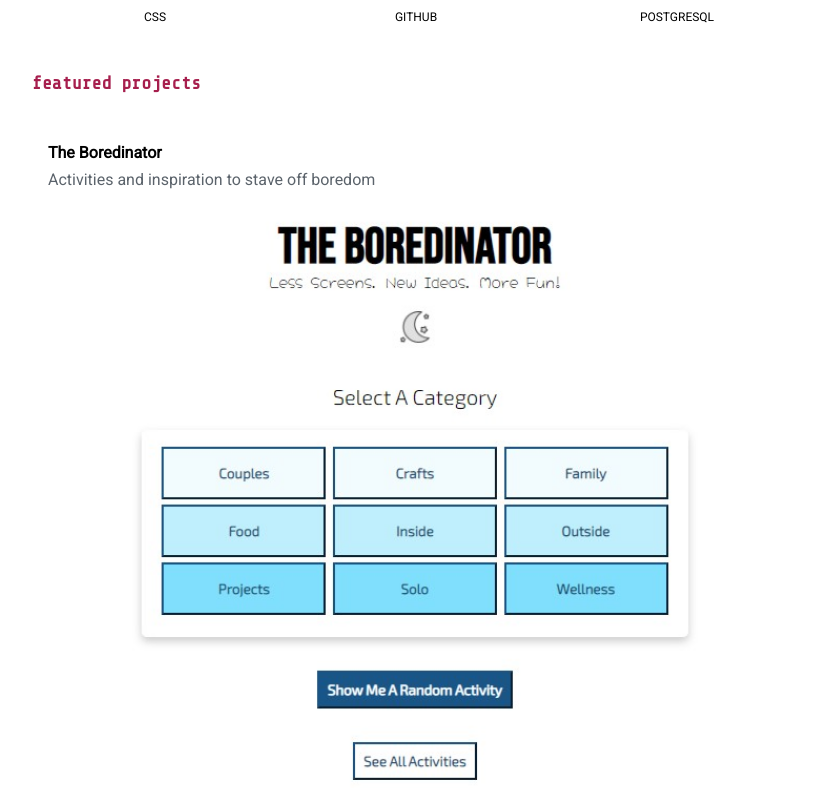
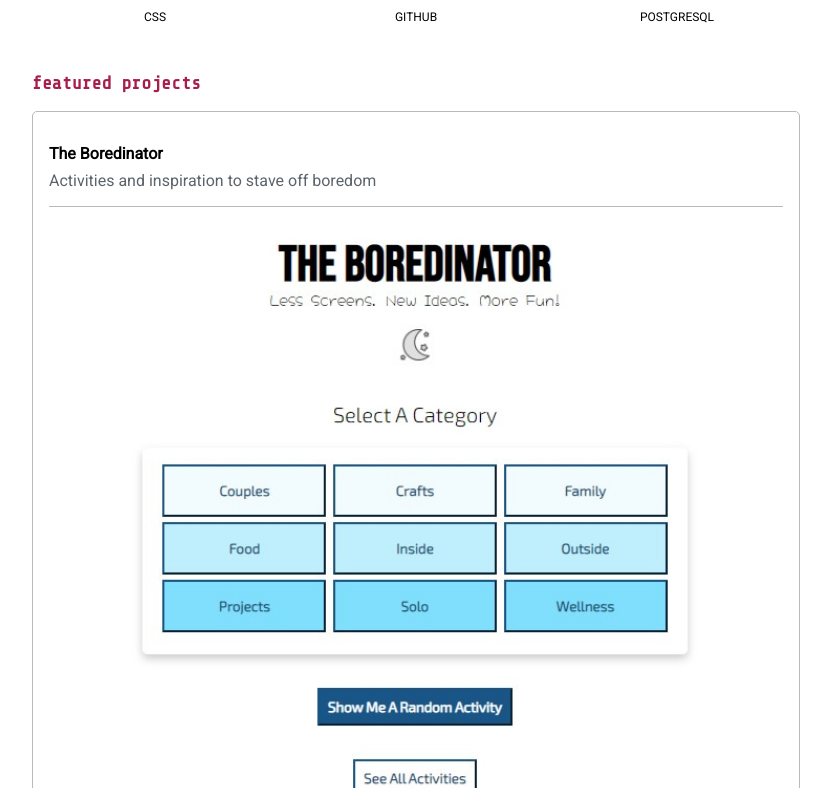
Before and after one commit to jamesncox/portfolio-v2, a React (Create React App) app: page / in a window 1280 px wide. Shown: the part 612-1400 px from the top of the page, without its empty margins (224-1055 px from the left). Built offline with nearby package versions, Linux system fonts and the light colour scheme.

Commit message:
Update .project-card styles

```diff
--- a/src/stylesheets/App.css
+++ b/src/stylesheets/App.css
@@ -54,6 +54,7 @@ body.light {
     --bottom-border-color: var(--light-gray);
     --picture-border-color: var(--gray);
     --github-color: var(--black);
+    --card-border: var(--lightest-gray);
 
     /* image */
     --box-shadow: var(--black-shadow);
@@ -74,6 +75,7 @@ body.dark {
     --bottom-border-color: var(--lightest-gray);
     --picture-border-color: var(--gray);
     --github-color: var(--off-white);
+    --card-border: var(--gray);
 
     /* image */
     --box-shadow: var(--light-shadow);
@@ -248,6 +250,8 @@ body.dark {
 }
 
 .projects-card {
+    border: solid 1px var(--card-border);
+    border-radius: 5px;
     padding: 1rem;
 }
 
@@ -256,19 +260,21 @@ body.dark {
     font-weight: var(--font-weight);
     color: var(--name-color);
     margin-bottom: -.5rem;
+    margin-top: 1rem;
 }
 
 .project-image {
     width: 100%;
     object-fit: cover;
     z-index: -1;
-    border-bottom: solid 1px var(--description-color);
+    border-bottom: solid 1px var(--card-border);
 }
 
 .project-subtitle {
     font-family: 'Roboto', sans-serif;
     color: var(--description-color);
-    /* border-bottom: solid 1px var(--description-color); */
+    border-bottom: solid 1px var(--card-border);
+    padding-bottom: 1rem;
 }
 
 .project-description {
```
